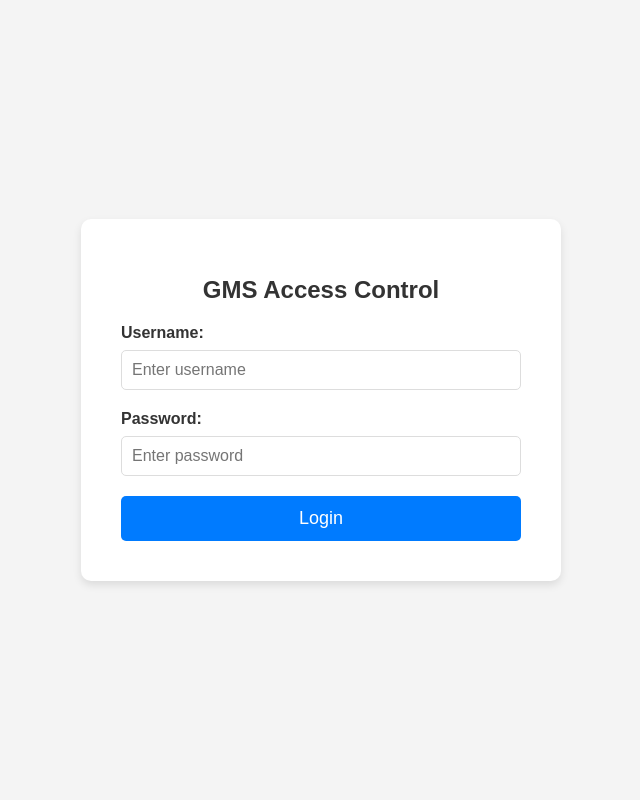
After one commit to eldahl/GMS-AccessControl, a Django app: template WebInterface/portal/templates/login.html in a window 1280 px wide. The commit adds this page. Shown: the whole page, without its empty margins (319-959 px from the left). Run offline with Django 5.2, Linux system fonts and the light colour scheme; the template is opened without the code that fills it, so the values that code supplies are empty.

Commit message:
Work on the login functionality

```diff
--- a/WebInterface/WebInterface/settings.py
+++ b/WebInterface/WebInterface/settings.py
@@ -70,7 +70,7 @@ TEMPLATES = [
 
 WSGI_APPLICATION = 'WebInterface.wsgi.application'
 
-ASGI_APPLICATION = 'portal.asgi.application'
+ASGI_APPLICATION = 'WebInterface.asgi.application'
 
 # Database
 # https://docs.djangoproject.com/en/5.1/ref/settings/#databases
--- /dev/null
+++ b/WebInterface/portal/templates/login.html
@@ -0,0 +1,104 @@
+<!DOCTYPE html>
+<html lang="en-us">
+
+<head>
+    <meta charset="UTF-8">
+    <meta name="viewport" content="width=device-width, initial-scale=1.0">
+    <title>Login page</title>
+    <style>
+        body {
+            font-family: Arial, sans-serif;
+            background-color: #f4f4f4;
+            display: flex;
+            justify-content: center;
+            align-items: center;
+            height: 100vh;
+            margin: 0;
+        }
+
+        .login-container {
+            background-color: #fff;
+            padding: 40px;
+            border-radius: 10px;
+            box-shadow: 0 4px 8px rgba(0, 0, 0, 0.1);
+            width: 100%;
+            max-width: 400px;
+        }
+
+        .login-container h1 {
+            text-align: center;
+            margin-bottom: 20px;
+            font-size: 24px;
+            color: #333;
+        }
+
+        label {
+            display: block;
+            margin-bottom: 8px;
+            font-weight: bold;
+            color: #333;
+        }
+
+        input[type="text"],
+        input[type="password"] {
+            width: 100%;
+            padding: 10px;
+            margin-bottom: 20px;
+            border: 1px solid #ddd;
+            border-radius: 5px;
+            box-sizing: border-box;
+            font-size: 16px;
+        }
+
+        input[type="text"]:focus,
+        input[type="password"]:focus {
+            border-color: #007BFF;
+            outline: none;
+        }
+
+        button {
+            width: 100%;
+            padding: 12px;
+            background-color: #007BFF;
+            color: white;
+            border: none;
+            border-radius: 5px;
+            font-size: 18px;
+            cursor: pointer;
+        }
+
+        button:hover {
+            background-color: #0056b3;
+        }
+
+        .error-message {
+            color: red;
+            font-size: 14px;
+            text-align: center;
+            margin-bottom: 10px;
+        }
+    </style>
+</head>
+
+<body>
+
+    <div class="login-container">
+        <h1>GMS Access Control</h1>
+        <div class="error-message">{{ error }}</div>
+
+        <form id="loginForm" method="POST" action="{% url 'login' %}">
+            {% csrf_token %}
+
+            <label for="username">Username:</label>
+            <input type="text" id="username" name="first_name" placeholder="Enter username" required>
+
+            <label for="password">Password:</label>
+            <input type="password" id="password" name="password" placeholder="Enter password" required>
+
+            <button type="submit">Login</button>
+        </form>
+    </div>
+
+</body>
+
+</html>
--- a/WebInterface/portal/templates/manage_users.html
+++ b/WebInterface/portal/templates/manage_users.html
@@ -142,7 +142,7 @@
 		<label for="phone">Phone:</label>
 		<input type="text" id="phone" name="phone" placeholder="Enter phone number" required><br><br>
 
-		<label for="chip_identifier">Chip Identifier (Binary):</label>
+		<label for="chip_identifier">Chip Identifier (Binary/Hex):</label>
 		<input type="text" id="chip_identifier" name="chip_identifier" placeholder="Enter chip identifier" required><br><br>
 
 		<label for="pass_code">Pass Code:</label>
--- a/WebInterface/portal/urls.py
+++ b/WebInterface/portal/urls.py
@@ -7,4 +7,6 @@ urlpatterns = [
     path('keypad/', views.keypad_ws, name='keypad_ws'),
     path('manage-users/', views.manage_users, name='manage_users'),
     path('delete_user/<int:user_id>/', views.delete_user, name='delete_user'),
+    path('login-view', views.login_view, name='login'),
+    path('logout-view', views.logout_view, name='logout'),
 ]
```
Also changed, not shown: WebInterface/portal/views.py (+33 -2 lines), 1 other file.
